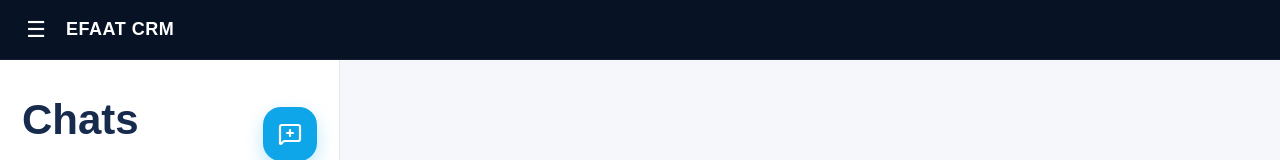
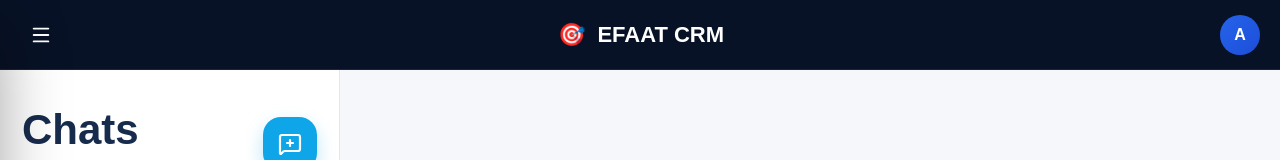
Before and after one commit to Fxandres30/panel_api_v1, a Next.js app: page /admin/chats in a window 1280 px wide. Shown: the top 160 px of the page. Built offline with nearby package versions, Linux system fonts and the light colour scheme; no server answers; the database is empty.

Commit message:
dcvsdsdfsdfwwwssssdsfsdfdf

```diff
--- a/components/layout/AdminLayout.css
+++ b/components/layout/AdminLayout.css
@@ -17,8 +17,6 @@
 
   overflow:hidden;
 
-  margin-top:60px;
-
   width:100%;
   min-width:0;
   min-height:0;
--- a/components/layout/AdminLayout.tsx
+++ b/components/layout/AdminLayout.tsx
@@ -13,8 +13,7 @@ export default function AdminLayout({
   children: React.ReactNode;
 }) {
 
-  const [sidebarOpen, setSidebarOpen] =
-    useState(false);
+  const [sidebarOpen, setSidebarOpen] = useState(false);
 
   return (
 
@@ -22,14 +21,15 @@ export default function AdminLayout({
 
       <Topbar
         onToggleSidebar={() =>
-          setSidebarOpen(
-            !sidebarOpen
-          )
+          setSidebarOpen(!sidebarOpen)
         }
       />
 
       <Sidebar
         open={sidebarOpen}
+        onClose={() =>
+          setSidebarOpen(false)
+        }
       />
 
       <main className="admin-content">
@@ -39,5 +39,4 @@ export default function AdminLayout({
     </div>
 
   );
-
 }
--- a/components/layout/Sidebar.css
+++ b/components/layout/Sidebar.css
@@ -1,72 +1,114 @@
+/* Fondo oscuro */
+
+.sidebar-overlay{
+
+    position: fixed;
+
+    inset:0;
+
+    background:rgba(0,0,0,.45);
+
+    backdrop-filter:blur(3px);
+
+    z-index:998;
+
+    animation:fade .2s;
+}
+
+/* Sidebar */
+
 .sidebar{
-  position:fixed;
 
-  top:60px;
-  left:0;
+    position:fixed;
 
-  width:260px;
+    top:0;
 
-  height:calc(100vh - 60px);
+    left:0;
 
-  background:#081225;
+    width:280px;
 
-  transform:translateX(-100%);
+    height:100vh;
 
-  transition:.25s ease;
+    background:#081226;
 
-  z-index:999;
+    color:white;
 
-  overflow-y:auto;
+    transform:translateX(-100%);
+
+    transition:.28s ease;
+
+    z-index:999;
+
+    display:flex;
+
+    flex-direction:column;
+
+    border-right:1px solid rgba(255,255,255,.08);
+
+    box-shadow:0 25px 60px rgba(0,0,0,.35);
+
 }
 
 .sidebar.open{
-  transform:translateX(0);
+
+    transform:translateX(0);
+
 }
 
 .sidebar-logo{
-  height:70px;
 
-  display:flex;
-  align-items:center;
+    height:75px;
 
-  padding:0 24px;
+    display:flex;
 
-  color:white;
+    align-items:center;
 
-  font-size:18px;
-  font-weight:700;
+    padding:0 28px;
 
-  border-bottom:1px solid rgba(255,255,255,.08);
+    font-size:24px;
+
+    font-weight:700;
+
+    border-bottom:1px solid rgba(255,255,255,.08);
+
 }
 
 .sidebar-menu{
-  display:flex;
-  flex-direction:column;
 
-  padding:12px;
+    display:flex;
+
+    flex-direction:column;
+
+    padding:20px 12px;
+
+    gap:8px;
+
 }
 
 .sidebar-menu a{
-  display:flex;
-  align-items:center;
 
-  min-height:48px;
+    color:#cbd5e1;
 
-  color:white;
+    text-decoration:none;
 
-  text-decoration:none;
+    padding:14px 18px;
 
-  border-radius:12px;
+    border-radius:12px;
 
-  padding:0 16px;
+    transition:.2s;
 
-  transition:.2s;
+    font-size:15px;
+
+    font-weight:500;
+
 }
 
 .sidebar-menu a:hover{
-  background:rgba(255,255,255,.08);
+
+    background:#1d4ed8;
+
+    color:white;
+
+    transform:translateX(6px);
+
 }
-
-.sidebar-menu a:active{
-  background:rgba(255,255,255,.12);
-}
--- a/components/layout/Sidebar.tsx
+++ b/components/layout/Sidebar.tsx
@@ -4,20 +4,25 @@ import "./Sidebar.css";
 
 type Props = {
   open: boolean;
+  onClose: () => void;
 };
 
 export default function Sidebar({
   open,
+  onClose,
 }: Props) {
 
   return (
+    <>
+      {open && (
+        <div
+          className="sidebar-overlay"
+          onClick={onClose}
+        />
+      )}
 
       <aside
-      className={
-        open
-          ? "sidebar open"
-          : "sidebar"
-      }
+        className={`sidebar ${open ? "open" : ""}`}
       >
 
         <div className="sidebar-logo">
@@ -53,7 +58,6 @@ export default function Sidebar({
         </nav>
 
       </aside>
-
+    </>
   );
-
 }
--- a/components/layout/Topbar.css
+++ b/components/layout/Topbar.css
@@ -1,53 +1,75 @@
-.topbar{
-  position:fixed;
+.topbar {
+  height: 70px;
 
+  display: flex;
+  align-items: center;
+  justify-content: space-between;
+
+  padding: 0 20px;
+
+  background: #081226;
+
+  border-bottom: 1px solid rgba(255,255,255,.08);
+
+  position: sticky;
   top: 0;
-  left:0;
-  right:0;
 
-  height:60px;
-
-  display:flex;
-  align-items:center;
-
-  gap:10px;
-
-  padding:0 16px;
-
-  background:#081225;
-
-  border-bottom:1px solid rgba(255,255,255,.05);
-
-  z-index:1000;
+  z-index: 100;
 }
 
-.topbar-menu{
-  width:40px;
-  height:40px;
+.topbar-menu {
+  width: 42px;
+  height: 42px;
 
-  border:none;
-  border-radius:10px;
+  display: flex;
+  align-items: center;
+  justify-content: center;
 
-  background:transparent;
+  border: none;
+  border-radius: 10px;
 
-  color:#ffffff;
+  background: transparent;
 
-  font-size:22px;
+  color: white;
 
-  cursor:pointer;
+  cursor: pointer;
 
-  transition:.2s;
+  transition: .2s;
 }
 
-.topbar-menu:hover{
-  background:rgba(255,255,255,.08);
+.topbar-menu:hover {
+  background: rgba(255,255,255,.08);
 }
 
-.topbar-logo{
-  color:white;
+.topbar-logo {
+  display: flex;
+  align-items: center;
+  gap: 12px;
 
-  font-size:18px;
-  font-weight:700;
+  color: white;
 
-  letter-spacing:.5px;
+  font-size: 22px;
+  font-weight: 700;
 }
+
+.topbar-user {
+  display: flex;
+  align-items: center;
+}
+
+.avatar {
+  width: 40px;
+  height: 40px;
+
+  border-radius: 50%;
+
+  background: linear-gradient(135deg,#2563eb,#1d4ed8);
+
+  color: white;
+
+  display: flex;
+  align-items: center;
+  justify-content: center;
+
+  font-weight: bold;
+}
--- a/components/layout/Topbar.tsx
+++ b/components/layout/Topbar.tsx
@@ -1,5 +1,6 @@
 "use client";
 
+import { Menu } from "lucide-react";
 import "./Topbar.css";
 
 type Props = {
@@ -9,24 +10,27 @@ type Props = {
 export default function Topbar({
   onToggleSidebar,
 }: Props) {
-
   return (
-
     <header className="topbar">
-
       <button
+        type="button"
         className="topbar-menu"
         onClick={onToggleSidebar}
+        aria-label="Abrir menú"
       >
-        ☰
+        <Menu size={22} />
       </button>
 
       <div className="topbar-logo">
-        EFAAT CRM
+        🎯
+        <span>EFAAT CRM</span>
       </div>
 
+      <div className="topbar-user">
+        <div className="avatar">
+          A
+        </div>
+      </div>
     </header>
-
   );
-
 }
```
Lines whose indentation alone changed are shown as unchanged.
